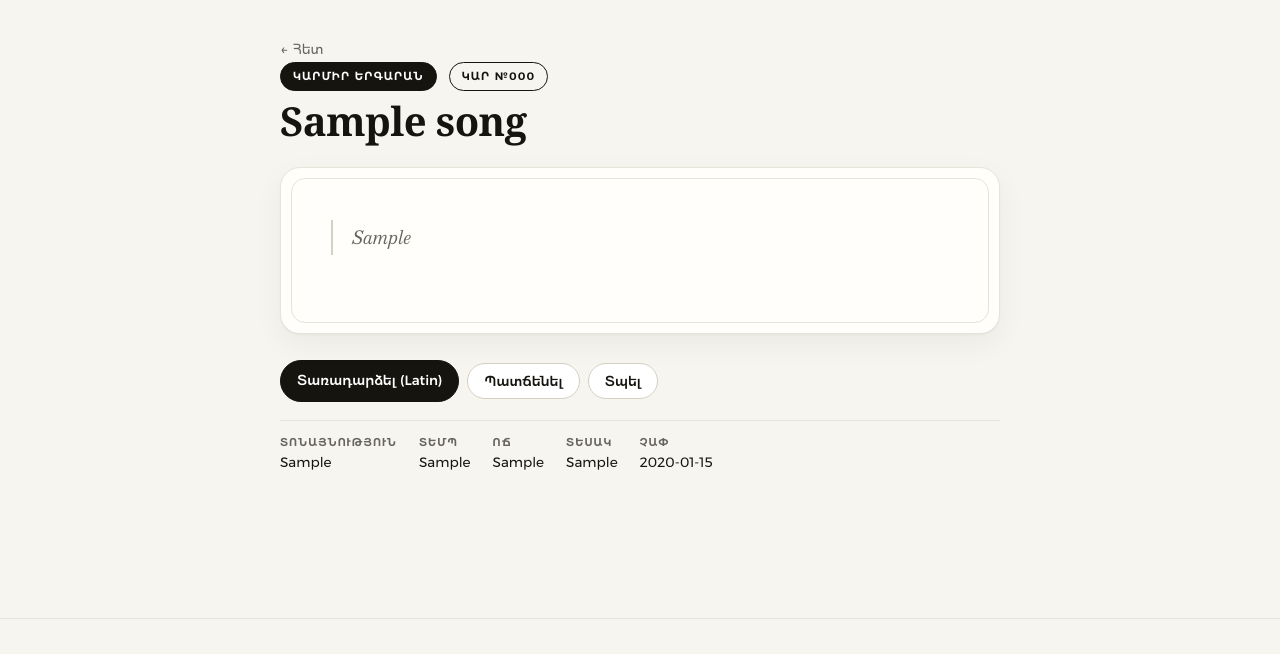
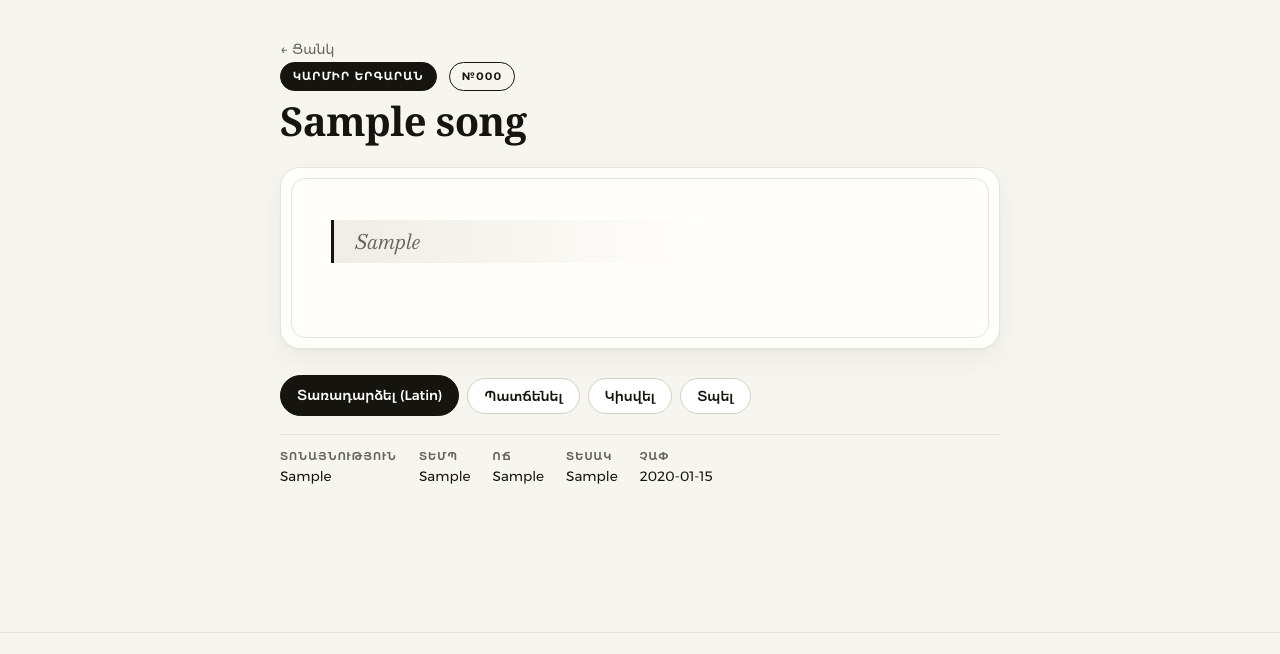
Before and after one commit to Moses2917/arm-songs, a Django app: page /song/New/000/ in a window 1280 px wide. Shown: the part 74-728 px from the top of the page. Run offline with Django 5.2, Linux system fonts and the light colour scheme; tables that the repository leaves empty hold one stand-in row (values such as "Sample post"); some web fonts are replaced.

Commit message:
Song page: lead verse, refined refrains, share, real back-link
First verse is set larger (lead); refrains get an ink accent bar with a
soft paper gradient. Adds a Կիսվել (share) button using Web Share API
with clipboard fallback. Replaces fragile javascript:history.back() with
a deterministic link back to the book's Tsank.

```diff
--- a/hymns/templates/hymns/song_detail.html
+++ b/hymns/templates/hymns/song_detail.html
@@ -1,13 +1,13 @@
 {% extends "base.html" %}
 {% block content %}
 <article class="song-layout container read">
-  <a class="back-link" href="javascript:history.back()">← Հետ</a>
+  <a class="back-link" href="{% url 'hymns:tsank_number' %}?book={{ song.book }}">← Ցանկ</a>
 
   <div class="song-meta-top">
     <span class="badge {% if song.book == 'New' %}new{% else %}old{% endif %}">
       {% if song.book == 'New' %}Կարմիր Երգարան{% else %}Word Songs{% endif %}
     </span>
-    <span class="badge">{{ song.book_label|slice:":3" }} №{{ song.number }}</span>
+    <span class="badge">№{{ song.number }}</span>
   </div>
 
   <h1 class="song-title">{{ song.display_title }}</h1>
@@ -16,7 +16,7 @@
   <div class="lyric-card">
     {% if verses %}
       {% for v in verses %}
-        <div class="verse {% if v.refrain %}refrain{% endif %}">
+        <div class="verse{% if v.refrain %} refrain{% endif %}{% if forloop.first %} lead{% endif %}">
           {% for line in v.lines %}
             <span class="line">{% if forloop.first and v.num %}<span class="vnum">{{ v.num }}.</span>{% endif %}{{ line }}</span>
           {% endfor %}
@@ -34,6 +34,7 @@
       <a class="btn primary" href="{% url 'hymns:song_detail' book=song.book|lower number=song.number %}?translit=1">Տառադարձել (Latin)</a>
     {% endif %}
     <button class="btn" type="button" id="copy-btn" data-lyrics="{{ song.lyrics|escapejs }}">Պատճենել</button>
+    <button class="btn" type="button" id="share-btn">Կիսվել</button>
     <button class="btn" type="button" onclick="window.print()">Տպել</button>
   </div>
 
@@ -60,12 +61,34 @@
 </article>
 
 <script>
-document.getElementById('copy-btn')?.addEventListener('click', function () {
-  const raw = this.dataset.lyrics.replace(/\\n/g, '\n');
-  navigator.clipboard.writeText(raw).then(() => {
-    const old = this.textContent; this.textContent = 'Պատճենվեց ✓';
-    setTimeout(() => { this.textContent = old; }, 1600);
-  });
-});
+(function () {
+  function flash(btn, text) {
+    var old = btn.textContent;
+    btn.textContent = text;
+    btn.classList.add('on');
+    setTimeout(function () { btn.textContent = old; btn.classList.remove('on'); }, 1600);
+  }
+
+  var copyBtn = document.getElementById('copy-btn');
+  if (copyBtn) {
+    copyBtn.addEventListener('click', function () {
+      var raw = this.dataset.lyrics.replace(/\\n/g, '\n');
+      navigator.clipboard.writeText(raw).then(flash.bind(null, this, 'Պատճենվեց ✓'));
+    });
+  }
+
+  var shareBtn = document.getElementById('share-btn');
+  if (shareBtn) {
+    shareBtn.addEventListener('click', function () {
+      var url = window.location.href.split('?')[0];
+      var data = { title: document.title, url: url };
+      if (navigator.share) {
+        navigator.share(data).catch(function () {});
+      } else if (navigator.clipboard) {
+        navigator.clipboard.writeText(url).then(flash.bind(null, this, 'Պատճենվեց ✓'));
+      }
+    });
+  }
+})();
 </script>
 {% endblock %}
--- a/static/css/base.css
+++ b/static/css/base.css
@@ -783,9 +783,18 @@ p { margin: 0 0 1em; }
 .lyric-card > * { position: relative; z-index: 1; }
 
 .verse { margin: 0 0 1.4em; font-family: var(--font-lyric); font-size: 1.18rem; line-height: 1.85; }
+.verse.lead { font-size: 1.3rem; margin-bottom: 1.6em; }
 .verse .vnum { display: inline-block; min-width: 1.6em; font-weight: 700; color: var(--ink-faint); }
 .verse .line { display: block; }
-.verse.refrain { font-style: italic; color: var(--ink-soft); border-left: 2px solid var(--rule-strong); padding-left: 18px; margin-left: -2px; }
+.verse.refrain {
+  font-style: italic;
+  color: var(--ink-soft);
+  border-left: 3px solid var(--ink);
+  padding: 2px 0 2px 20px;
+  margin-left: -2px;
+  background: linear-gradient(90deg, var(--paper-deep), transparent 60%);
+  border-radius: 0 var(--radius-sm) var(--radius-sm) 0;
+}
 
 .song-tools { display: flex; gap: 8px; align-items: center; margin-top: 26px; flex-wrap: wrap; }
 .btn {
```
